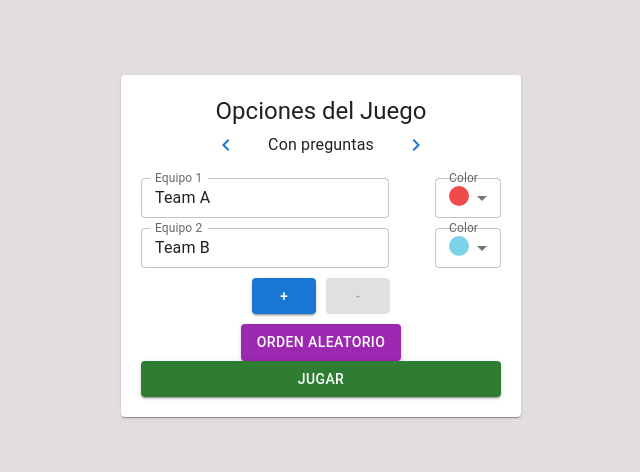
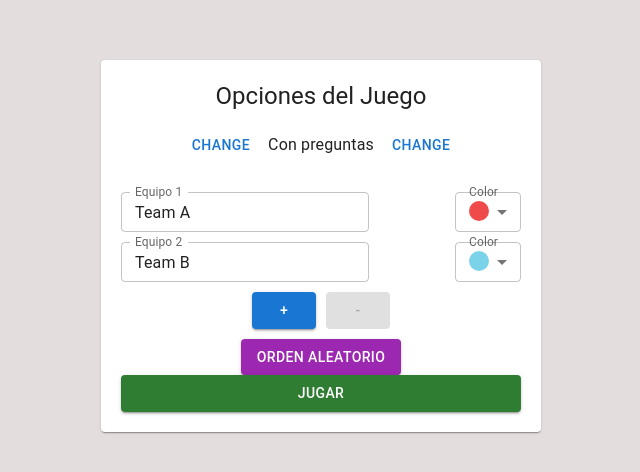
Before and after one commit to georgeif2212/Chain-Triangle-Chess, a React (Vite) app: page /options in a window 1280 px wide. Shown: the part 154-626 px from the top of the page, without its empty margins (319-959 px from the left). Built offline with nearby package versions, Linux system fonts and the light colour scheme.

Commit message:
temporal: migration to linux due windows os problems

```diff
--- a/src/index.jsx
+++ b/src/index.jsx
@@ -3,7 +3,6 @@ import ReactDOM from "react-dom/client";
 import "./index.css";
 import App from "./App.jsx";
 import reportWebVitals from "./reportWebVitals";
-import "bootstrap/dist/css/bootstrap.min.css";
 // import { initializeApp } from "firebase/app";
 // import {
 //   getAuth,
--- a/src/modules/game/pages/Game.jsx
+++ b/src/modules/game/pages/Game.jsx
@@ -1,13 +1,12 @@
 import GameController from "../components/GameController.jsx";
-import Container from "react-bootstrap/Container";
 import "../styles/pages/Game.css";
 
 const Game = () => {
   return (
-    <Container className="game-container">
+    <div className="game-container">
       <h1>Bienvenido al juego</h1>
       <GameController />
-    </Container>
+    </div>
   );
 };
 
--- a/src/modules/game/pages/Options.jsx
+++ b/src/modules/game/pages/Options.jsx
@@ -1,11 +1,9 @@
 import { useContext, useState } from "react";
 import { GameContext } from "../../../contexts/GameContext.jsx";
-import {
-  Card,
-  Typography,
-  Button,
-} from "@mui/material";
-import { ChevronLeft, ChevronRight } from "@mui/icons-material";
+import Button from "@mui/material/Button"
+import Typography from "@mui/material/Typography";
+import Card from "@mui/material/Card";
+// import { ChevronLeft, ChevronRight } from "@mui/icons-material";
 import TeamSelector from "../components/TeamSelector.jsx";
 import "../styles/pages/Options.css";
 
@@ -15,8 +13,11 @@ const Options = () => {
   const [teams, setTeams] = useState(state.teams.slice(0, 2)); // Mínimo 2 equipos
   const [orderRandom, setOrderRandom] = useState(false);
 
+  console.log(state);
   const handleGameModeChange = () => {
-    setGameMode((prev) => (prev === "normal" ? "sin preguntas" : "normal"));
+    setGameMode((prev) =>
+      prev === "Con preguntas" ? "Sin preguntas" : "Con preguntas"
+    );
   };
 
   const handleTeamChange = (index, key, value) => {
@@ -27,7 +28,7 @@ const Options = () => {
 
   const handleAddTeam = () => {
     if (teams.length < 4) {
-      setTeams([...teams, { name: `Equipo ${teams.length + 1}`, color: "" }]);
+      setTeams([...teams, { name: `Team  ${teams.length + 1}`, color: "" }]);
     }
   };
 
@@ -57,11 +58,11 @@ const Options = () => {
 
         <div className="options-card-gameMode">
           <Button onClick={handleGameModeChange}>
-            <ChevronLeft />
+            <p>change</p>
           </Button>
           <Typography>{gameMode}</Typography>
           <Button onClick={handleGameModeChange}>
-            <ChevronRight />
+            <p>change</p>
           </Button>
         </div>
 
@@ -75,7 +76,7 @@ const Options = () => {
           />
         ))}
 
-        <div className="team-buttons">
+        <div className="options-card-teamButtons">
           <Button
             onClick={handleAddTeam}
             disabled={teams.length >= 4}
--- a/src/modules/game/styles/pages/Options.css
+++ b/src/modules/game/styles/pages/Options.css
@@ -36,7 +36,7 @@
   border-radius: 50%;
 }
 
-.team-buttons, .order-buttons {
+.options-card-teamButtons, .order-buttons {
   display: flex;
   justify-content: center;
   gap: 10px;
```
